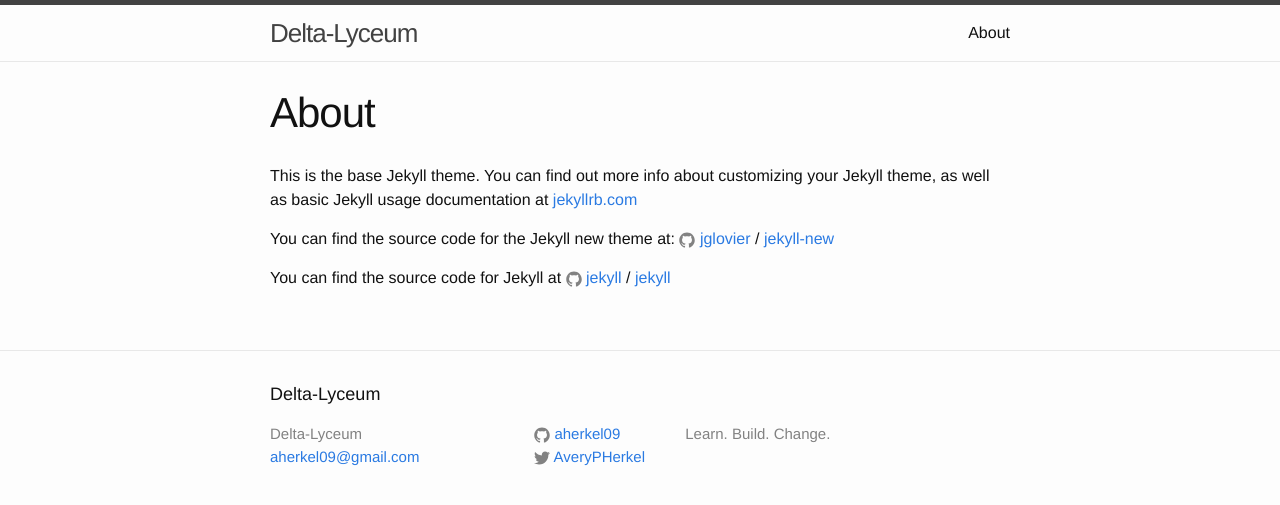
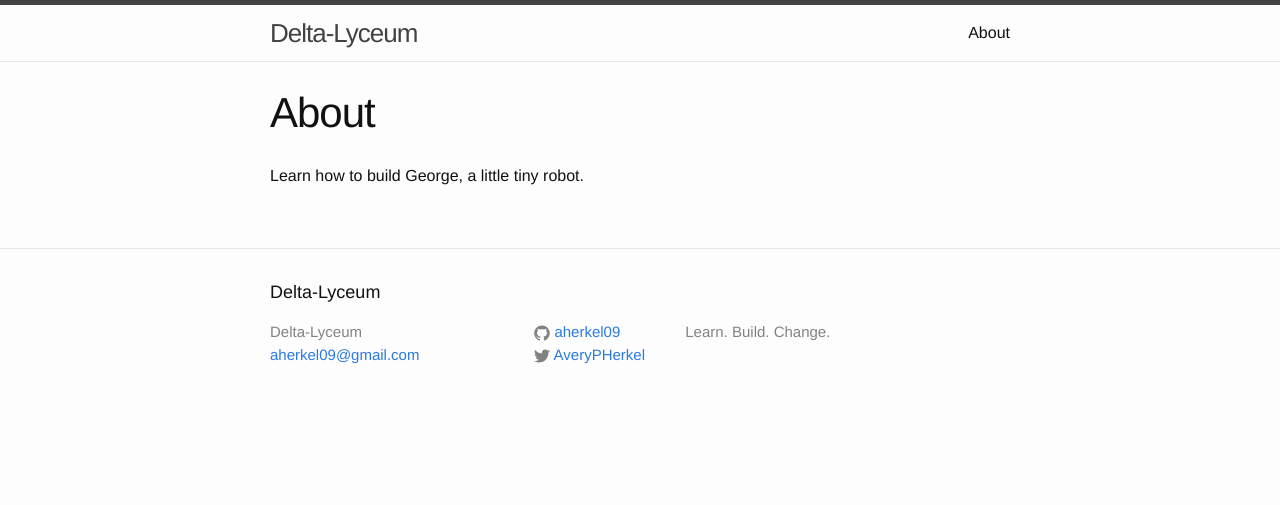
Before and after one commit to DeltaLyceum/aherkel09.github.io, a Jekyll site: the page built from about.md, in a window 1280 px wide. Shown: the top 505 px of the page. Built offline with Jekyll 4.4.1, drawn with Linux system fonts in a browser that asks for light colours.

Commit message:
Update about.md

```diff
--- a/about.md
+++ b/about.md
@@ -4,12 +4,4 @@
 permalink: /about/
 ---
 
-This is the base Jekyll theme. You can find out more info about customizing your Jekyll theme, as well as basic Jekyll usage documentation at [jekyllrb.com](http://jekyllrb.com/)
-
-You can find the source code for the Jekyll new theme at:
-{% include icon-github.html username="jglovier" %} /
-[jekyll-new](https://github.com/jglovier/jekyll-new)
-
-You can find the source code for Jekyll at
-{% include icon-github.html username="jekyll" %} /
-[jekyll](https://github.com/jekyll/jekyll)
+Learn how to build George, a little tiny robot.
```
